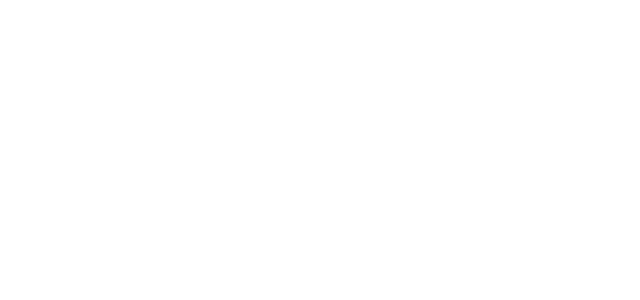
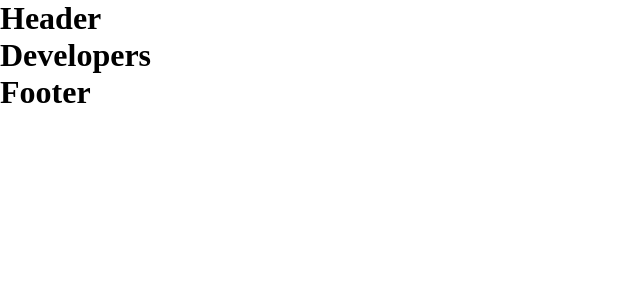
Before and after one commit to limhuijin/Painting_Creativity_React, a React (Vite) app: page /developers in a window 1280 px wide. Shown: the top 300 px of the page, without its empty margins (0-640 px from the left). Built offline with nearby package versions, Linux system fonts and the light colour scheme.

Commit message:
Added components & pages

```diff
--- a/package.json
+++ b/package.json
@@ -5,6 +5,7 @@
   "type": "module",
   "scripts": {
     "dev": "vite",
+    "devLan": "vite --host",
     "build": "vite build",
     "lint": "eslint .",
     "preview": "vite preview"
@@ -13,7 +14,8 @@
     "react": "^18.3.1",
     "react-dom": "^18.3.1",
     "react-router": "^6.26.1",
-    "react-router-dom": "^6.26.1"
+    "react-router-dom": "^6.26.1",
+    "styled-components": "^6.1.12"
   },
   "devDependencies": {
     "@eslint/js": "^9.9.0",
--- a/src/App.jsx
+++ b/src/App.jsx
@@ -1,11 +1,20 @@
-import { BrowserRouter } from "react-router-dom";
+import { BrowserRouter, Routes, Route } from "react-router-dom";
+import { Header, Footer } from "./components";
+import { Home, About, GetStarted, Developers } from "./pages";
 
 function App() {
-
   return (
     <BrowserRouter>
+      <Header />
+      <Routes>
+        <Route path="/" element={<Home />} />
+        <Route path="/about" element={<About />} />
+        <Route path="/get-started" element={<GetStarted />} />
+        <Route path="/developers" element={<Developers />} />
+      </Routes>
+      <Footer />
     </BrowserRouter>
-  )
+  );
 }
 
-export default App
+export default App;
--- /dev/null
+++ b/src/components/Footer.jsx
@@ -0,0 +1,13 @@
+import styled from "styled-components";
+
+const Style = styled.footer``;
+
+const Footer = () => {
+  return (
+    <Style>
+      <h1>Footer</h1>
+    </Style>
+  );
+};
+
+export default Footer;
--- /dev/null
+++ b/src/components/Header.jsx
@@ -0,0 +1,13 @@
+import styled from "styled-components";
+
+const Style = styled.header``;
+
+const Header = () => {
+  return (
+    <Style>
+      <h1>Header</h1>
+    </Style>
+  );
+};
+
+export default Header;
--- /dev/null
+++ b/src/components/index.jsx
@@ -0,0 +1,4 @@
+import Header from "./Header";
+import Footer from "./Footer";
+
+export { Header, Footer };
--- /dev/null
+++ b/src/pages/About.jsx
@@ -0,0 +1,13 @@
+import styled from "styled-components";
+
+const Style = styled.div``;
+
+const About = () => {
+  return (
+    <Style>
+      <h1>About</h1>
+    </Style>
+  );
+};
+
+export default About;
--- /dev/null
+++ b/src/pages/Developers.jsx
@@ -0,0 +1,13 @@
+import styled from "styled-components";
+
+const Style = styled.div``;
+
+const Developers = () => {
+  return (
+    <Style>
+      <h1>Developers</h1>
+    </Style>
+  );
+};
+
+export default Developers;
--- /dev/null
+++ b/src/pages/GetStarted.jsx
@@ -0,0 +1,13 @@
+import styled from "styled-components";
+
+const Style = styled.div``;
+
+const GetStarted = () => {
+  return (
+    <Style>
+      <h1>GetStarted</h1>
+    </Style>
+  );
+};
+
+export default GetStarted;
--- /dev/null
+++ b/src/pages/Home.jsx
@@ -0,0 +1,13 @@
+import styled from "styled-components";
+
+const Style = styled.div``;
+
+const Home = () => {
+  return (
+    <Style>
+      <h1>Home</h1>
+    </Style>
+  );
+};
+
+export default Home;
--- /dev/null
+++ b/src/pages/index.jsx
@@ -0,0 +1,6 @@
+import Home from "./Home";
+import About from "./About";
+import GetStarted from "./GetStarted";
+import Developers from "./Developers";
+
+export { Home, About, GetStarted, Developers };
```
Also changed, not shown: 1 other file (tests, documents, lock files or other folders).
